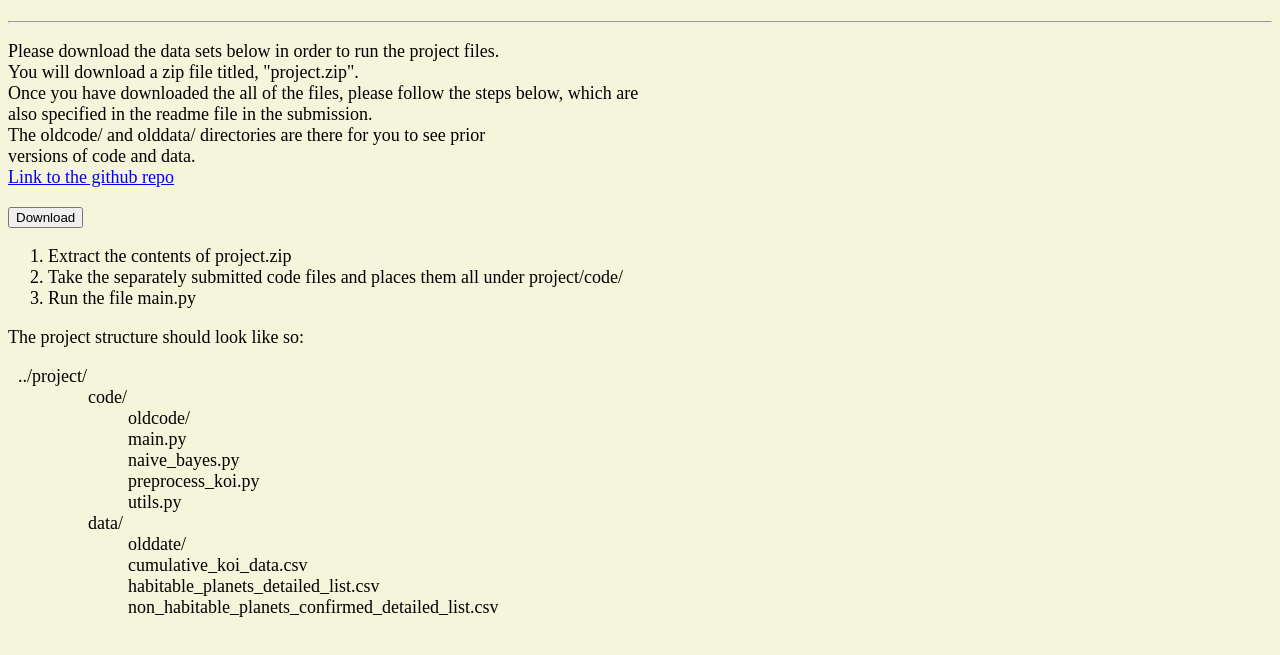
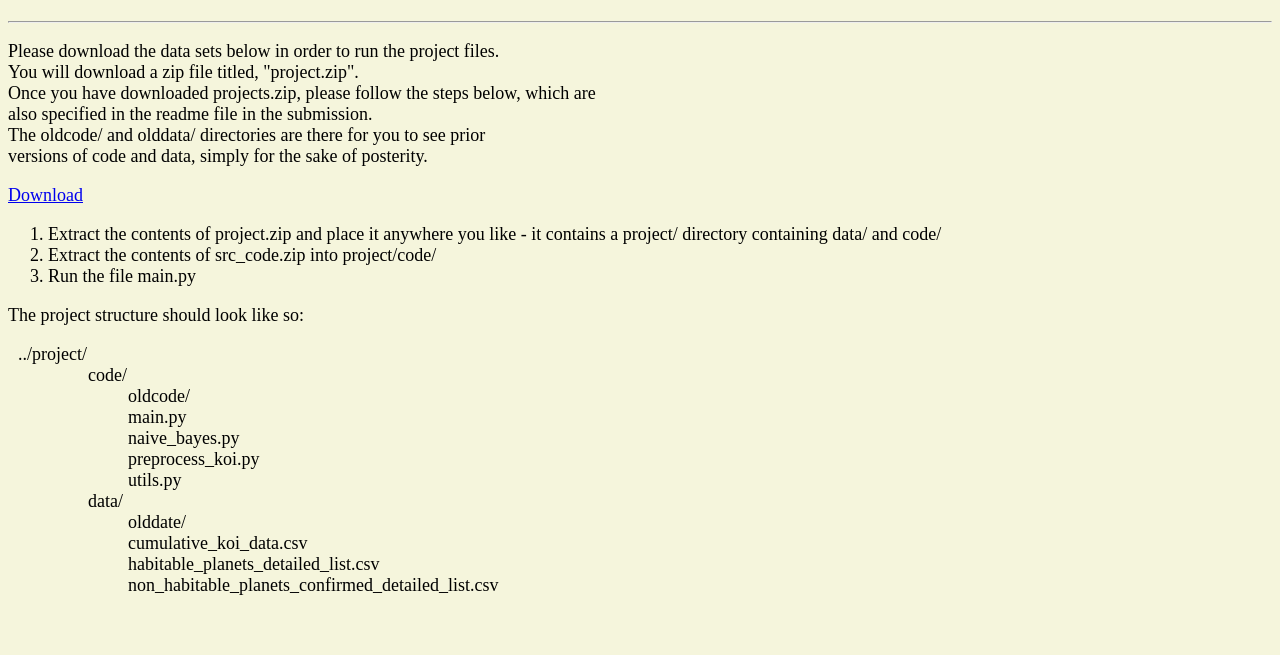
Before and after one commit to Bumbatumbarumba/ExoplanetClassifier, a plain HTML site: page index.html in a window 1280 px wide. Shown: the part 69-724 px from the top of the page. Drawn offline with Linux system fonts and the light colour scheme.

Commit message:
updated content a bit

```diff
--- a/index.html
+++ b/index.html
@@ -9,16 +9,16 @@
         <p>
             Please download the data sets below in order to run the project files.<br>
             You will download a zip file titled, "project.zip".<br>
-            Once you have downloaded the all of the files, please follow the steps below, which are<br>
+            Once you have downloaded projects.zip, please follow the steps below, which are<br>
             also specified in the readme file in the submission.<br>
             The oldcode/ and olddata/ directories are there for you to see prior <br>
-            versions of code and data. <br>
-            <a href="https://github.com/Bumbatumbarumba/ExoplanetClassifier">Link to the github repo</a>
+            versions of code and data, simply for the sake of posterity. <br>
+            <!--<a href="https://github.com/Bumbatumbarumba/ExoplanetClassifier">Link to the github repo</a>-->
         </p>
-        <a href="project.zip" download><button>Download</button></a>
+        <a href="project.zip" download>Download</a>
         <ol>
-            <li>Extract the contents of project.zip</li>
-            <li>Take the separately submitted code files and places them all under project/code/</li>
+            <li>Extract the contents of project.zip and place it anywhere you like - it contains a project/ directory containing data/ and code/</li>
+            <li>Extract the contents of src_code.zip into project/code/</li>
             <li>Run the file main.py</li>
         </ol>
         <p>
```
